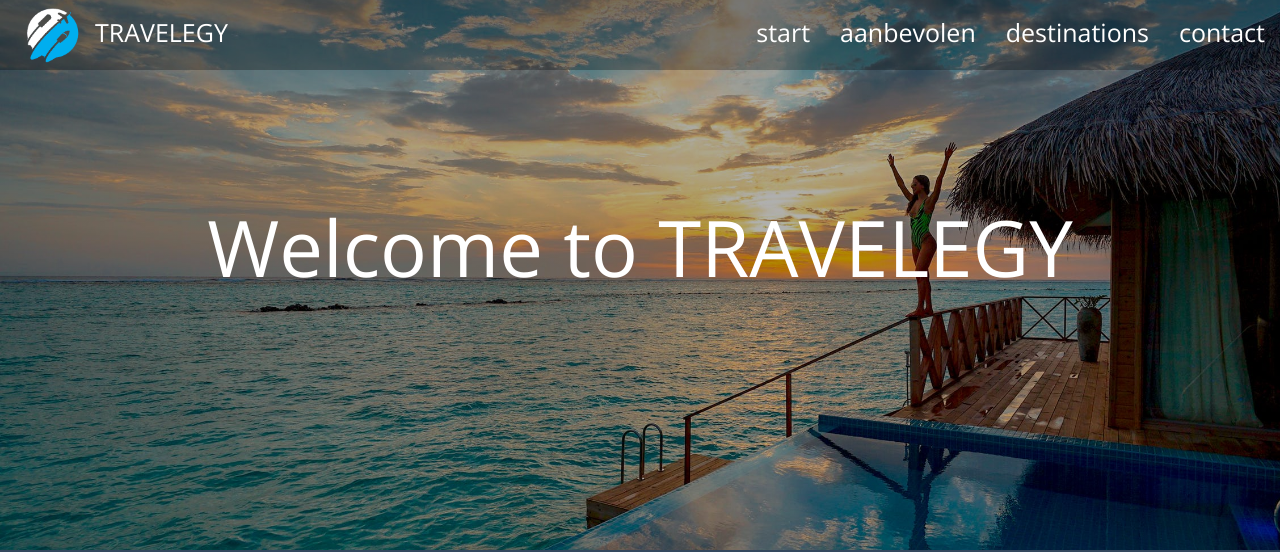
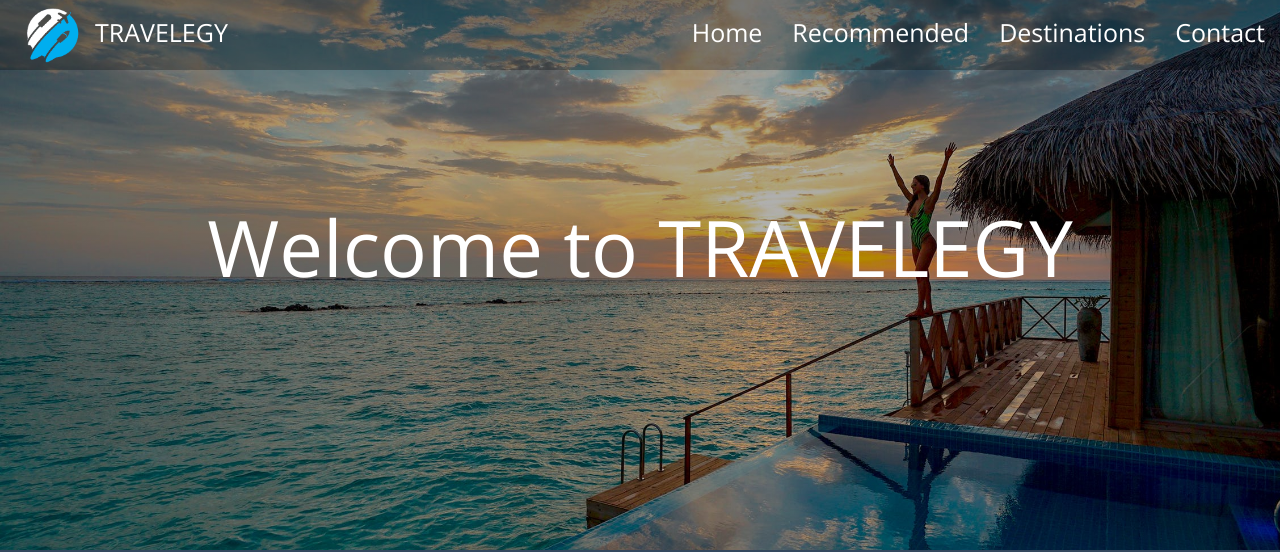
Before and after one commit to CaseBody/CRUD-P4, a PHP site: page /index.php in a window 1280 px wide. Shown: the top 556 px of the page. Run offline with PHP 8.4, Linux system fonts and the light colour scheme.

Commit message:
reviews invis + header links

```diff
--- a/CSS/styles.css
+++ b/CSS/styles.css
@@ -7,6 +7,7 @@
 
 html {
 	max-width: 100%;
+	scroll-behavior: smooth;
 }
 
 :root {
@@ -128,6 +129,7 @@ footer p {
 	display: flex;
 	flex-direction: column;
 	align-items: center;
+	scroll-behavior: smooth;
 }
 
 .home .search {
--- a/includes/header.php
+++ b/includes/header.php
@@ -2,7 +2,7 @@
   <nav>
     <ul>
       <li>
-        <a href="#" class="txt_logo">
+        <a href="index.php" class="txt_logo">
           <img
             class="img_logo"
             src="Assets/afbeeldingen/logo.png"
@@ -14,16 +14,16 @@
       <li class="links">
         <ul>
           <li id="txt_header" class="li_header">
-            <a href="#">start</a>
+            <a href="index.php">Home</a>
           </li>
           <li class="li_header">
-            <a href="#">aanbevolen</a>
+            <a href="index.php#recommended">Recommended</a>
           </li>
           <li class="li_header">
-            <a href="#">destinations</a>
+            <a href="destinations.php">Destinations</a>
           </li>
           <li class="li_header">
-            <a href="#">contact</a>
+            <a href="contact.php">Contact</a>
           </li>
         </ul>
       </li>
--- a/index.php
+++ b/index.php
@@ -35,7 +35,7 @@
 				</div>
 			</div>
 
-			<div class="recommended">
+			<div class="recommended" id="recommended">
 				<div class="left">
 					<div class="item">
 						<p class="titel">Hotel Naam</p>
--- a/reis.php
+++ b/reis.php
@@ -57,7 +57,8 @@
 			<div class="tabs">
 				<ul>
 					<li id="beschrijving_button" class="selected">Description</li>
-					<li id="recensies_button">Reviews</li>
+					<li id="recensies_button" <?php
+				if (count($result_recensies) == 0) { echo "style='display: none;'"; } ?>>Reviews</li>
 					<li id="boek_button">Book Now</li>
 				</ul>
 
```
